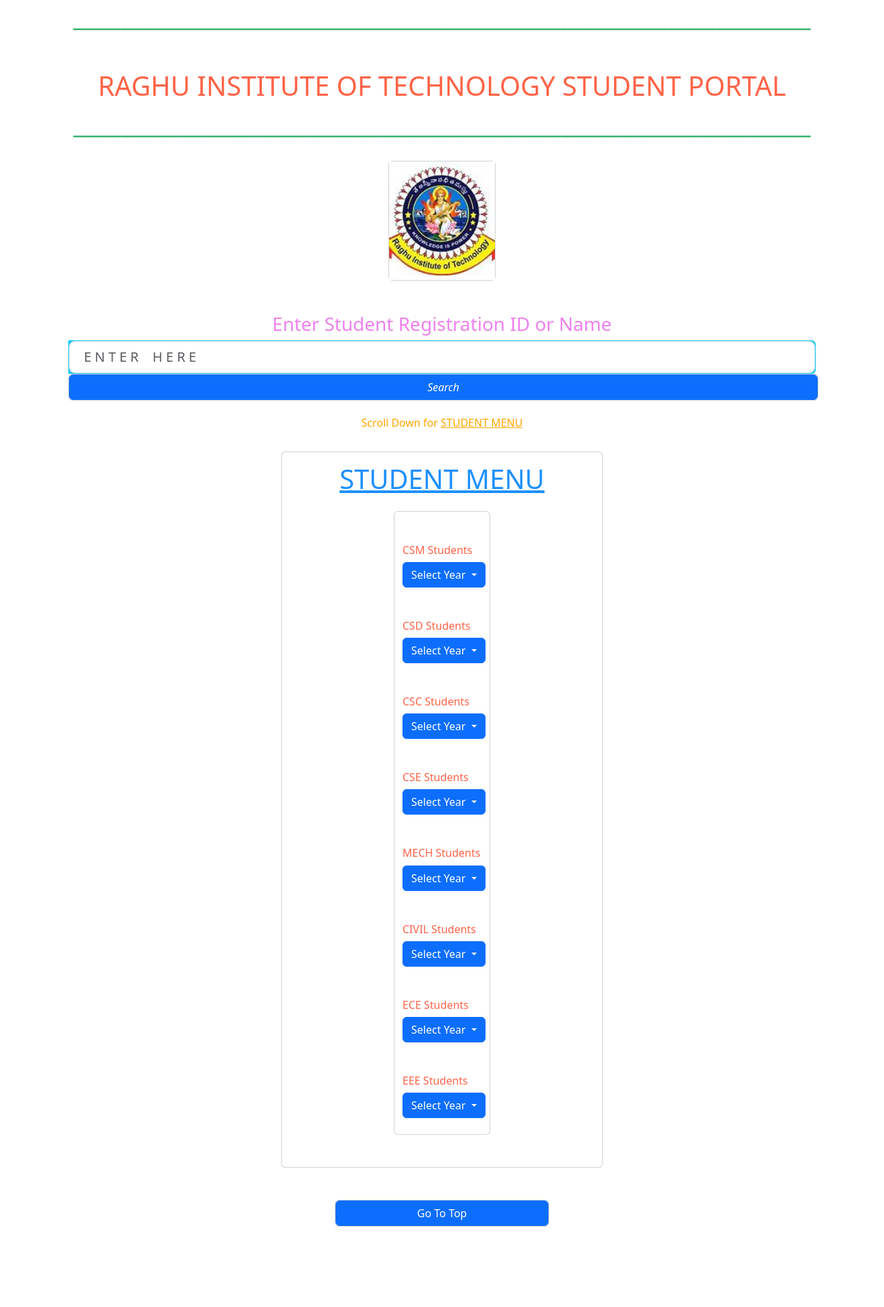
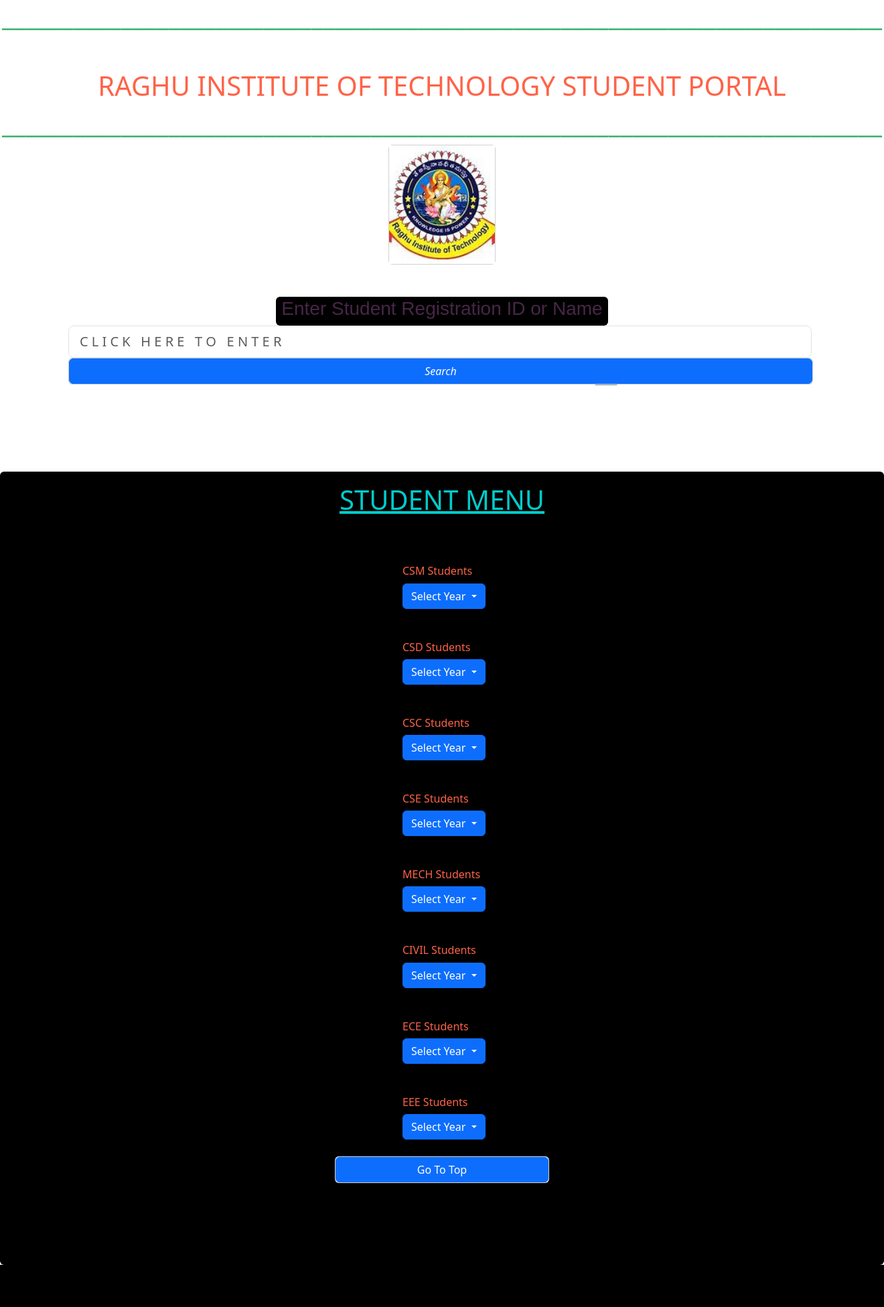
Before and after one commit to girilanka/Raghu-Student-portal, a Django app: page / in a window 1320 px wide. Shown: the whole page at 67% size. After the commit the page ends 1888 px from the top, so only its background shows below. Run offline with Django 4.2, Linux system fonts and the light colour scheme.

Commit message:
updating

```diff
--- a/templates/home.html
+++ b/templates/home.html
@@ -2,6 +2,21 @@
 <!DOCTYPE html>
 <html lang="en">
 <head>
+
+    <style>
+        .blink {
+            animation: blinker 4s linear infinite;
+            color: red;
+            font-family: sans-serif;
+        }
+
+
+        @keyframes blinker {
+            50% {
+                opacity: 0;
+            }
+        }
+    </style>
 
   <meta charset="UTF-8" />
   <meta charset="utf-8"><meta http-equiv="pragma" content="no-cache" />
@@ -19,12 +34,14 @@
 
 
 </head>
-<body  >
+<body>
+   <h1 class="text-center" style="color:MediumSeaGreen;" >__________________________________________________________________________</h1><br><br>
+    <h1 class="text-center " style="color:Tomato;" >RAGHU INSTITUTE OF TECHNOLOGY STUDENT PORTAL</h1>
+    <h1 class="text-center"style="color:MediumSeaGreen;" >__________________________________________________________________________</h1>
 
-    <h1 class="text-center" style="color:MediumSeaGreen;" >______________________________________________________________</h1><br><br>
-    <h1 class="text-center" style="color:Tomato;" >RAGHU INSTITUTE OF TECHNOLOGY STUDENT PORTAL</h1>
-    <h1 class="text-center"style="color:MediumSeaGreen;" >______________________________________________________________</h1>
-    <br>
+
+
+
 
     <div class="card mx-auto" style="width: 10rem;">
     <img src="{% static 'images/RitLogo.jpg' %}" alt="This is Logo" class="center" >
@@ -32,20 +49,23 @@
 
     <div class="container pt-5 ">
 
+        <div class="card mx-auto  " style="background-color:black; width: 31rem;">
 
-     <h3 class='text-center' style="color:Violet;">Enter Student Registration ID or Name</h3>
+                <h3 class="text-center blink" style="color:Violet;"> Enter Student Registration ID or Name </h3>
+
+        </div>
 
 
         <form action="{% url 'search' %}" class="search">
-                <div class="p-20 bg-info bg-opacity-20 border border-info border-20 rounded-end">
-                    <input class="form-control form-control-lg" type="text" style="width:100%;" placeholder=" E N T E R    H E R E" aria-label="Search Bar" name="keyword">
+                <div >
+                    <input class="form-control form-control-lg" type="text" style="width:99.5%;" placeholder="C L I C K   H E R E   T O   E N T E R  " aria-label="Search Bar" name="keyword">
                   </div>
 
 
                   <div class="col-lg  col-md-6 col-sm-12 col">
 
 
-            <div class="card mx-auto" style="width: 70rem;">
+            <div class="card mx-auto" style="width: 69.5rem;">
                       <button class="btn btn-primary " type="submit">
                     <i class="fa fa-search">Search</i>
                   </button>
@@ -53,15 +73,16 @@
                 </div>
             </div>
 
+<marquee direction="down" height="100px" scrollamount="4" ><h2 class='text-center ' style="color:orange">Scroll Down for <u>STUDENT MENU</u> 	⬇</h2></marquee>
 <br>
-<h6 class='text-center' style="color:Orange;">Scroll Down for <u>STUDENT MENU</u></h6>
 <br>
-<div class="card mx-auto" style="width: 30rem ;">
+<div class="card mx-auto" style="background-color:black;" >
+<div class="card mx-auto" style="background-color:black; width: 30rem ;">
 
-<p><h1 class='text-center'  style="color:DodgerBlue;"><u> STUDENT MENU</u>  </h1></p>
+<p><h1 class='text-center'  style="color:rgb(0, 204, 204);"><u> STUDENT MENU</u>  </h1></p>
 
 
-<div class="card mx-auto" style="width: 9rem;">
+<div class="card mx-auto " style="background-color:black; width: 9rem;">
 
 <div class="container pt-5">
 
@@ -198,20 +219,18 @@
 </div>
 <br>
 </div>
-<br>
-<br>
+
+<div class="card mx-auto" style="width: 20rem;">
+    <a href ="{% url 'home' %}" class='btn btn-primary blinks'>Go To Top</a>
 </div>
-<br>
-<br>
-<div class="card mx-auto" style="width: 20rem;">
-    <a href ="{% url 'home' %}" class='btn btn-primary'>Go To Top</a>
-    </div>
 
 <br>
 <br>
 <br>
 <br>
 <br>
+</div>
+</div>
 
 
 
```
